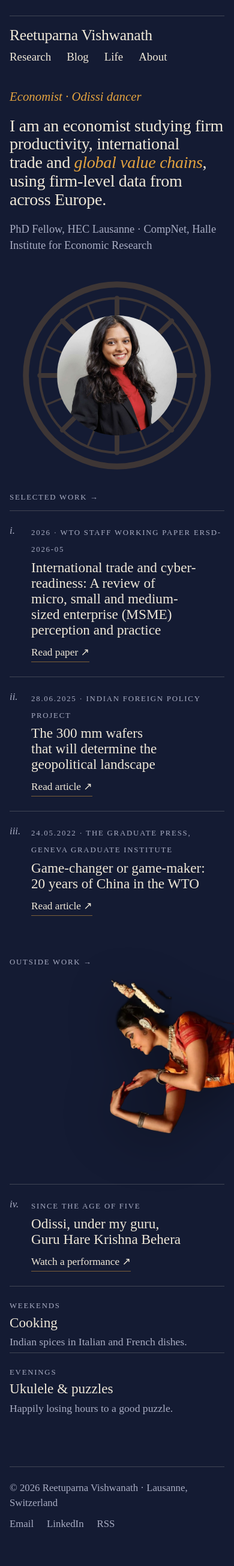
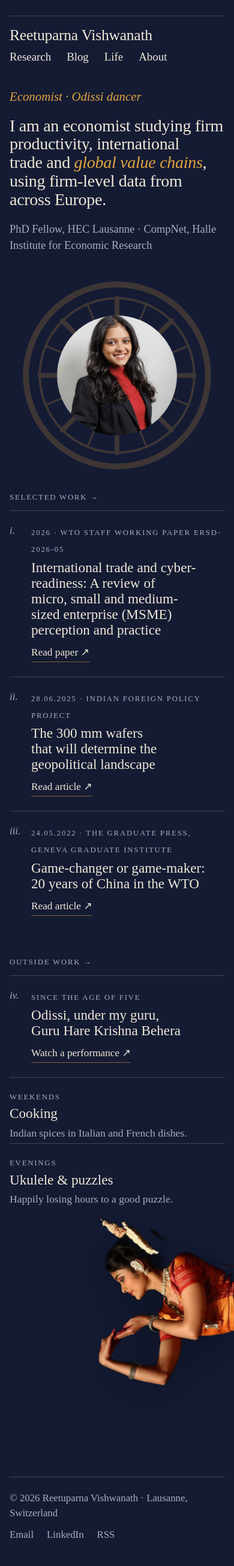
Before and after one commit to reetuparnav/Reetuparnav.github.io, a Jekyll site: the page built from index.html, in a window 390 px wide. Shown: the whole page at 60% size. Built offline with Jekyll 4.4.1, drawn with Linux system fonts in a browser that asks for light colours; some web fonts are replaced.

Commit message:
Restore the home page exactly as approved (f2e4ef9)
Co-Authored-By: Claude Opus 5.5 <noreply@anthropic.com>
Claude-Session: https://claude.ai/code/session_01Xsa2R2ve3LfZ8MkfZayTEc

```diff
--- a/assets/css/style.css
+++ b/assets/css/style.css
@@ -146,8 +146,9 @@ a.kicker:hover{color:var(--a)}
   .portrait{max-width:240px}
   .entry{grid-template-columns:36px minmax(0,1fr)}
   .pubs > li{padding-left:36px}
-  .bleed{min-height:0}
-  .bleed .dancer{position:relative;right:auto;top:auto;height:auto;width:80%;justify-self:end;margin:4px calc(-1 * max(16px, env(safe-area-inset-right, 0px))) 6px 0}
+  .bleed{display:flex;flex-direction:column;min-height:0}
+  .bleed .dancer{position:relative;order:2;right:auto;top:auto;height:auto;width:80%;margin:10px 0 0 auto}
+  .bleed .wrap{order:1;width:100%}
   .bleed .sec > div{max-width:none}
 }
 @media (prefers-reduced-motion:no-preference){a{transition:color .15s}}
--- a/index.html
+++ b/index.html
@@ -39,10 +39,10 @@ layout: default
   </div>
 
   <div class="bleed">
+    <img class="dancer" src="{{ '/assets/img/odissi-cutout.webp' | relative_url }}" alt="Reetuparna performing Odissi">
     <div class="wrap">
       <section class="sec" aria-labelledby="out">
         <a class="kicker" id="out" href="{{ '/life/' | relative_url }}">Outside work</a>
-        <img class="dancer" src="{{ '/assets/img/odissi-cutout.webp' | relative_url }}" alt="Reetuparna performing Odissi">
         <div>
           <ol class="entries">
             <li class="entry"><div>
```
